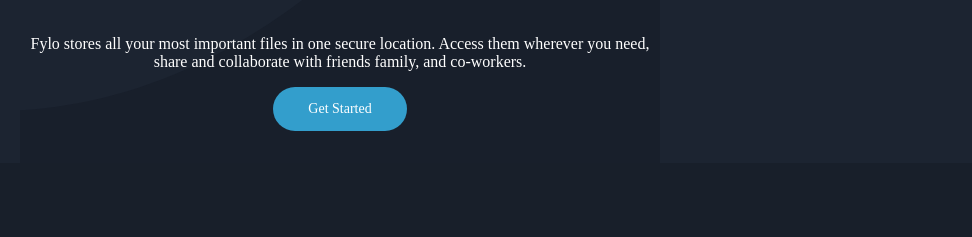
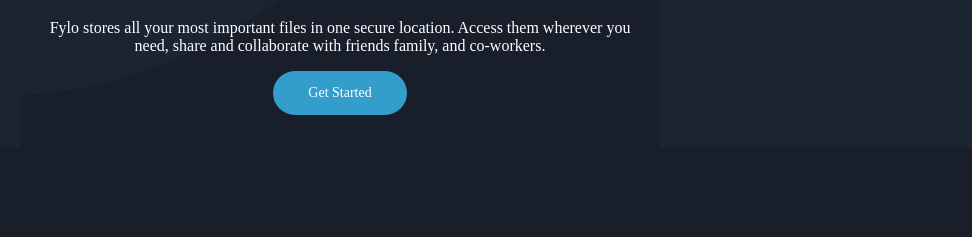
Before and after one commit to khumbostrait/Fylo, a plain HTML site: page index.html in a window 1280 px wide. Shown: the part 563-800 px from the top of the page, without its empty margins (300-1272 px from the left). Drawn offline with Linux system fonts and the light colour scheme.

Commit message:
padding added to  introl

```diff
--- a/app/scss/_header.scss
+++ b/app/scss/_header.scss
@@ -38,13 +38,12 @@
   // introl section
 
   .introl {
-    display: grid;
+    display: block;
     padding-bottom: 2rem;
     background-image: url(/app/images/bg-curvy-desktop.svg);
     background-position: top bottom;
     background-size: cover;
     background-repeat: no-repeat;
-    grid-template-columns: 1fr;
     margin-bottom: 8rem;
     color: $White;
     text-align: center;
@@ -60,9 +59,11 @@
       }
     }
     &__tittle {
+      padding: 0 20px;
       font-size: large;
     }
     &__paragraph {
+      padding: 0 20px;
       p {
         font-size: 1rem;
       }
```
Also changed, not shown: dist/style.css, 1 other file.
